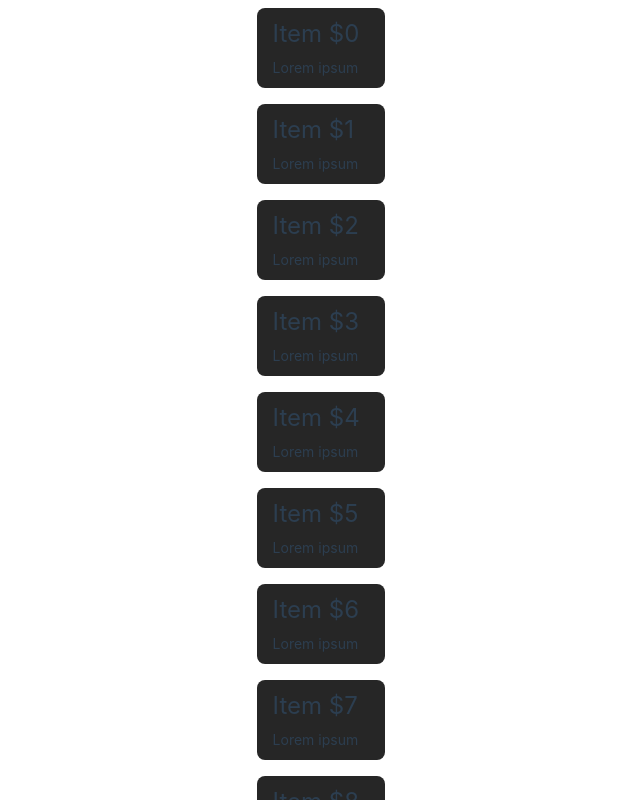
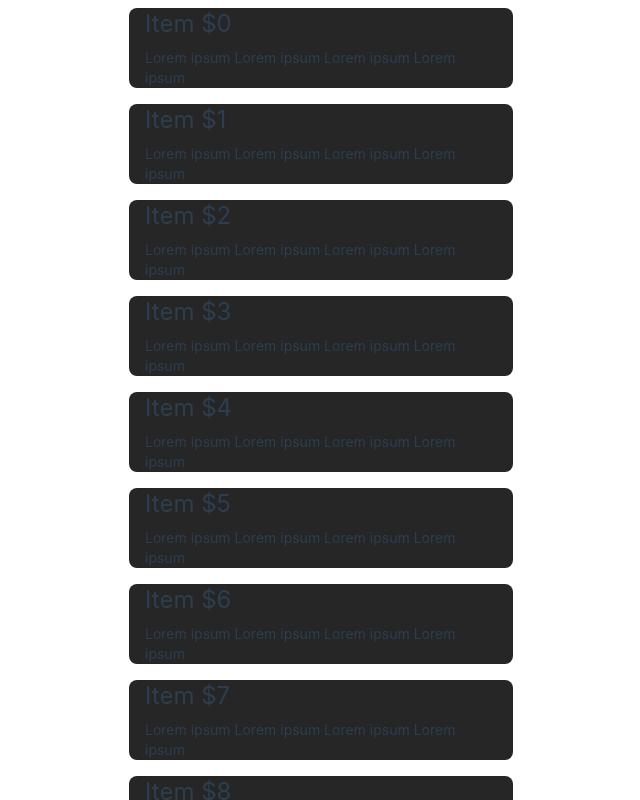
Before and after one commit to smartvain/vue-sample-virtual-lists, a Vue app: page / in a window 1280 px wide. Shown: the whole page, without its empty margins (319-959 px from the left). Built offline with nearby package versions, Linux system fonts and the light colour scheme.

Commit message:
add: infinite scroll logic

```diff
--- a/src/components/Demo.vue
+++ b/src/components/Demo.vue
@@ -1,12 +1,21 @@
 <script setup lang="ts">
 import { ref } from 'vue'
-import { useVirtualList } from '@vueuse/core'
+import { useVirtualList, useInfiniteScroll } from '@vueuse/core'
 
-const data = ref(Array.from(Array(50).keys(), () => 'Lorem ipsum'))
+const data = ref(Array.from(Array(50).keys(), () => 'Lorem ipsum Lorem ipsum Lorem ipsum Lorem ipsum'))
 
 const { list, containerProps, wrapperProps } = useVirtualList(data, {
-  itemHeight: 96
+  itemHeight: 96,
+  itemWidth: 300,
 })
+
+useInfiniteScroll(
+  containerProps.ref,
+  () => {
+    data.value.push(...Array.from(Array(10).keys(), () => 'More lorem ipsum'))
+  },
+  { distance: 10 }
+)
 </script>
 
 <template>
```
